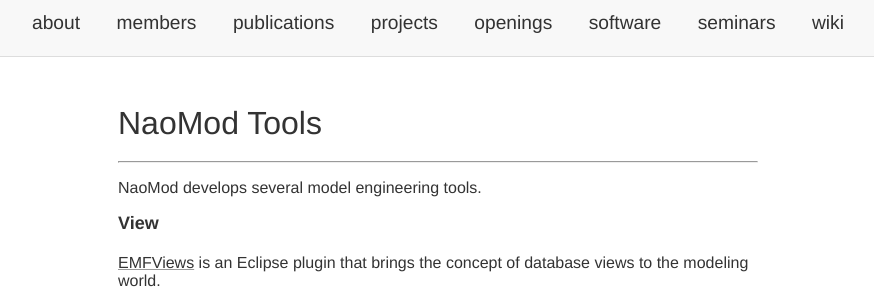
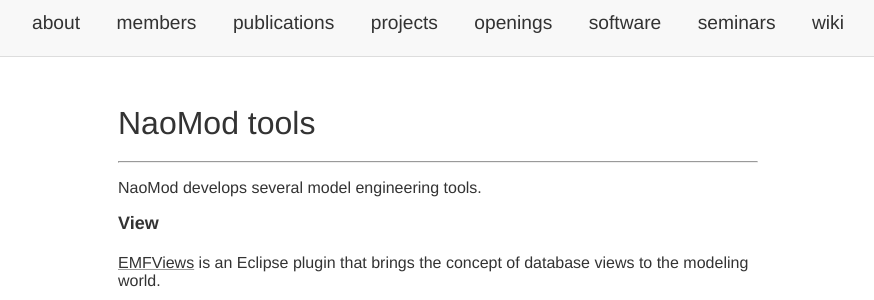
Before and after one commit to NaoMod/naomod.github.io, a Jekyll site: the page built from tools.html, in a window 1280 px wide. Shown: the part 209-509 px from the top of the page, without its empty margins (202-1076 px from the left). Built offline with Jekyll 4.4.1, drawn with Linux system fonts in a browser that asks for light colours.

Commit message:
title tools page

```diff
--- a/tools.html
+++ b/tools.html
@@ -3,7 +3,7 @@
 title: Tools
 ---
 
-<h2 class="section-heading">NaoMod Tools</h2> <hr>
+<h2 class="section-heading">NaoMod tools</h2> <hr>
 <p>NaoMod develops several model engineering tools.</p>
 
 <h4 class="service-heading">View</h4>
```
